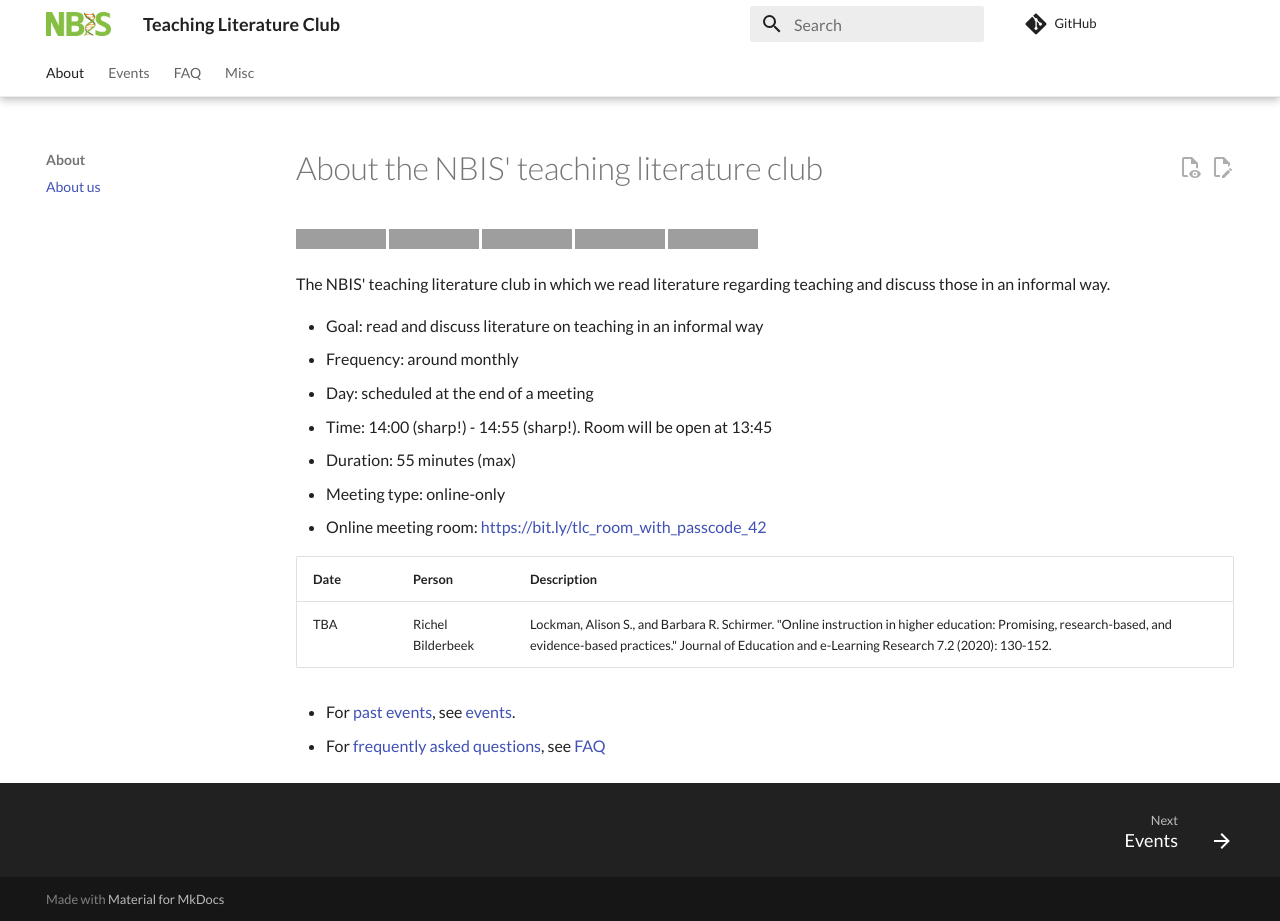
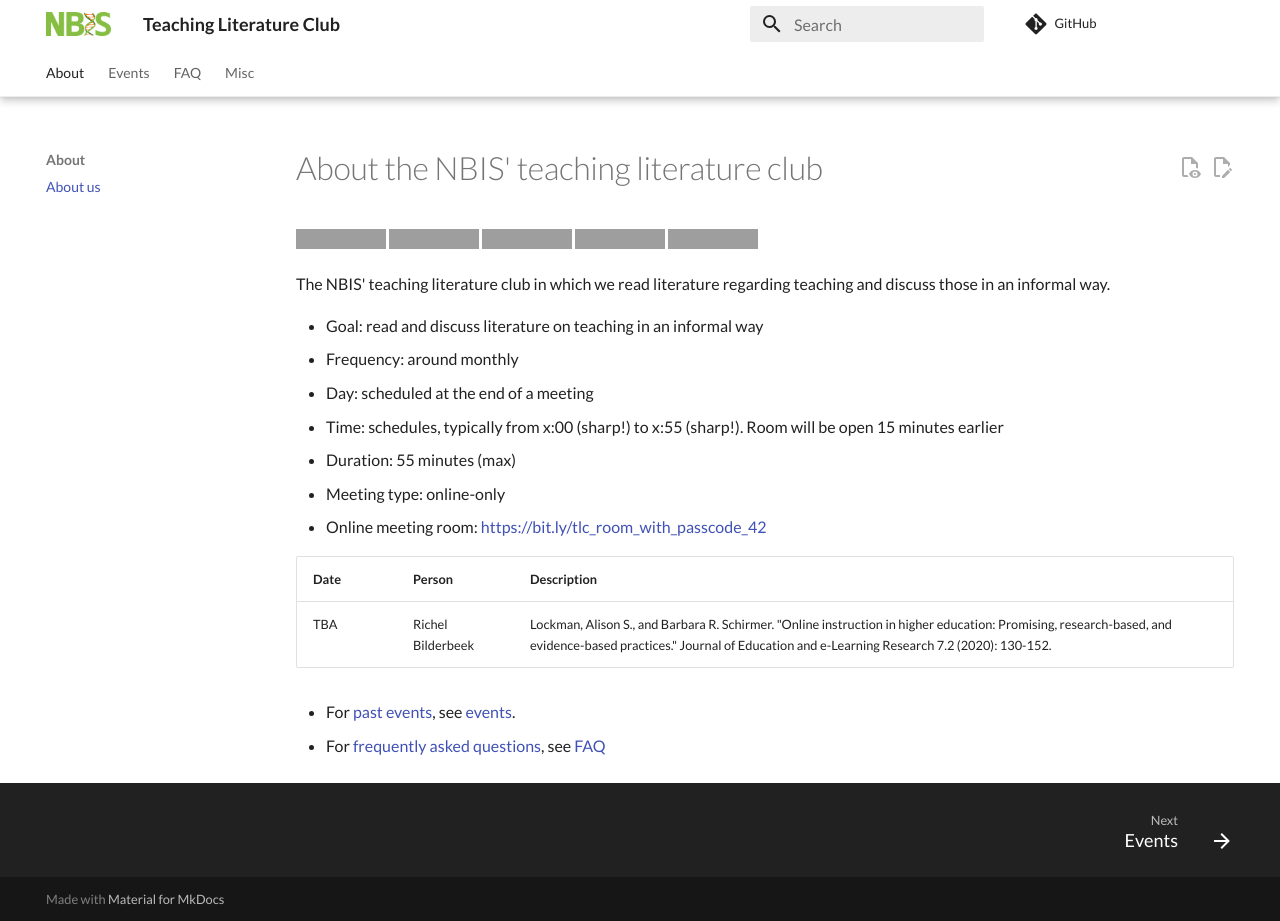
Before and after one commit to NBISweden/teaching_literature_club, an MkDocs documentation site: the page built from docs/README.md, in a window 1280 px wide and 921 px high, cut to the strip 0-921 px from the top of the window. Built offline with MkDocs 1.6.1 and Material for MkDocs 9.7.7, drawn with Linux system fonts in a browser that asks for light colours; comment, search, counter and statistics services are not loaded; grey boxes are pictures that could not be loaded.

Commit message:
Fix links

```diff
--- a/docs/README.md
+++ b/docs/README.md
@@ -24,8 +24,8 @@ and discuss those in an informal way.
 - Goal: read and discuss literature on teaching in an informal way
 - Frequency: around monthly
 - Day: scheduled at the end of a meeting
-- Time: 14:00 (sharp!) - 14:55 (sharp!).
-  Room will be open at 13:45
+- Time: schedules, typically from x:00 (sharp!) to x:55 (sharp!).
+  Room will be open 15 minutes earlier
 - Duration: 55 minutes (max)
 - Meeting type: online-only
 - Online meeting room: <https://bit.ly/tlc_room_with_passcode_42>
```
Also changed, not shown: docs/events/README.md (+1 -1 lines).
